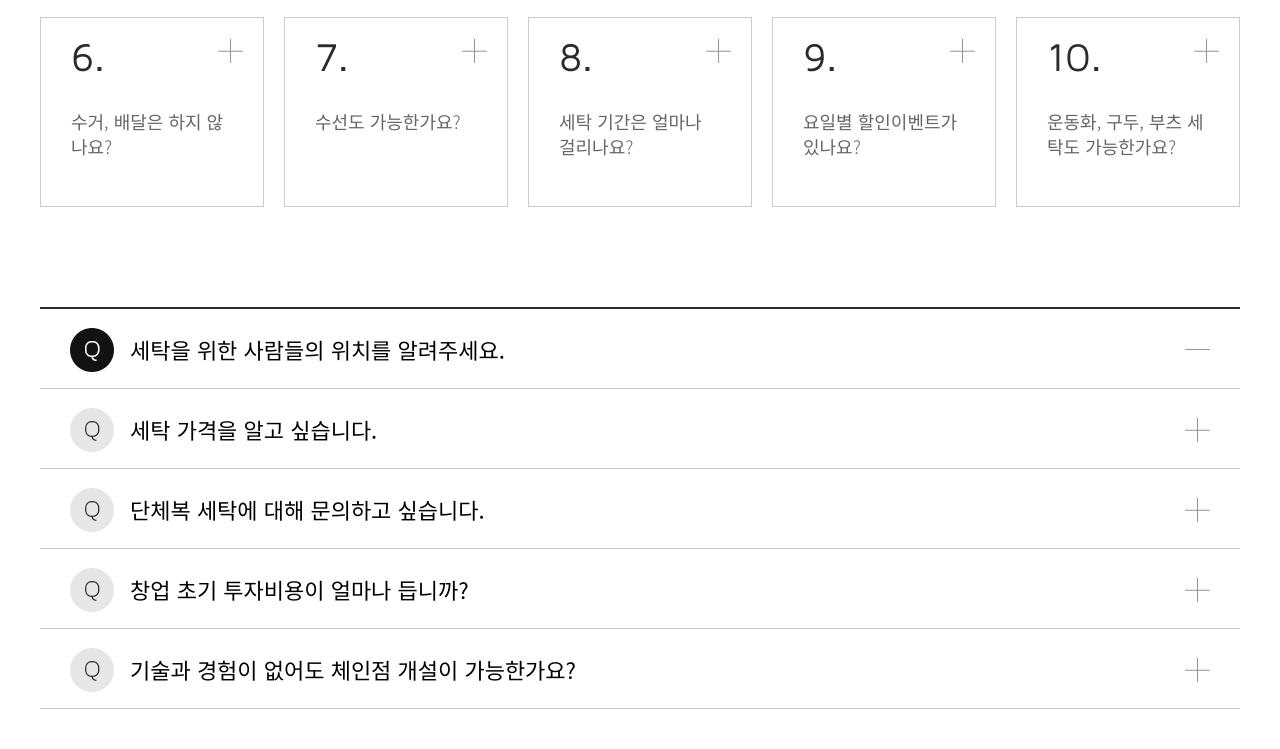
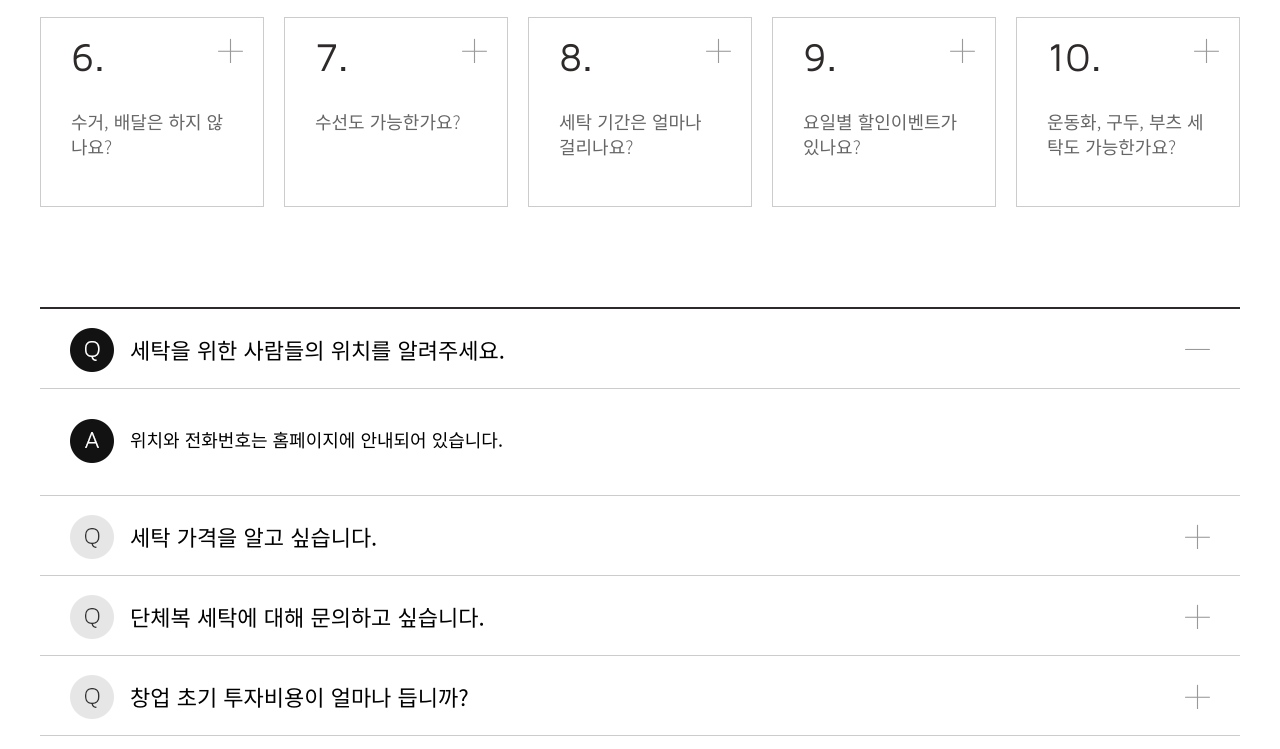
Before and after one commit to leechanggi/publishing_setak, a plain HTML site: page sub1.html in a window 1280 px wide. Both pictures are taken after a click on the element "세탁을 위한 사람들의 위치를 알려주세요.". Shown: the part 883-1632 px from the top of the page. Drawn offline with Linux system fonts and the light colour scheme.

Commit message:
formal
2020-11-06_09:08

```diff
--- a/sub1.html
+++ b/sub1.html
@@ -395,6 +395,7 @@
     })
     // 질문과 답변 아코디언 //
     $('.question').click(function(){
+        $(this).next().slideToggle().siblings('.answer').slideUp();
         if ($(this).hasClass('on')) {
             $('.question.on').removeClass('on');
         } else {
```
